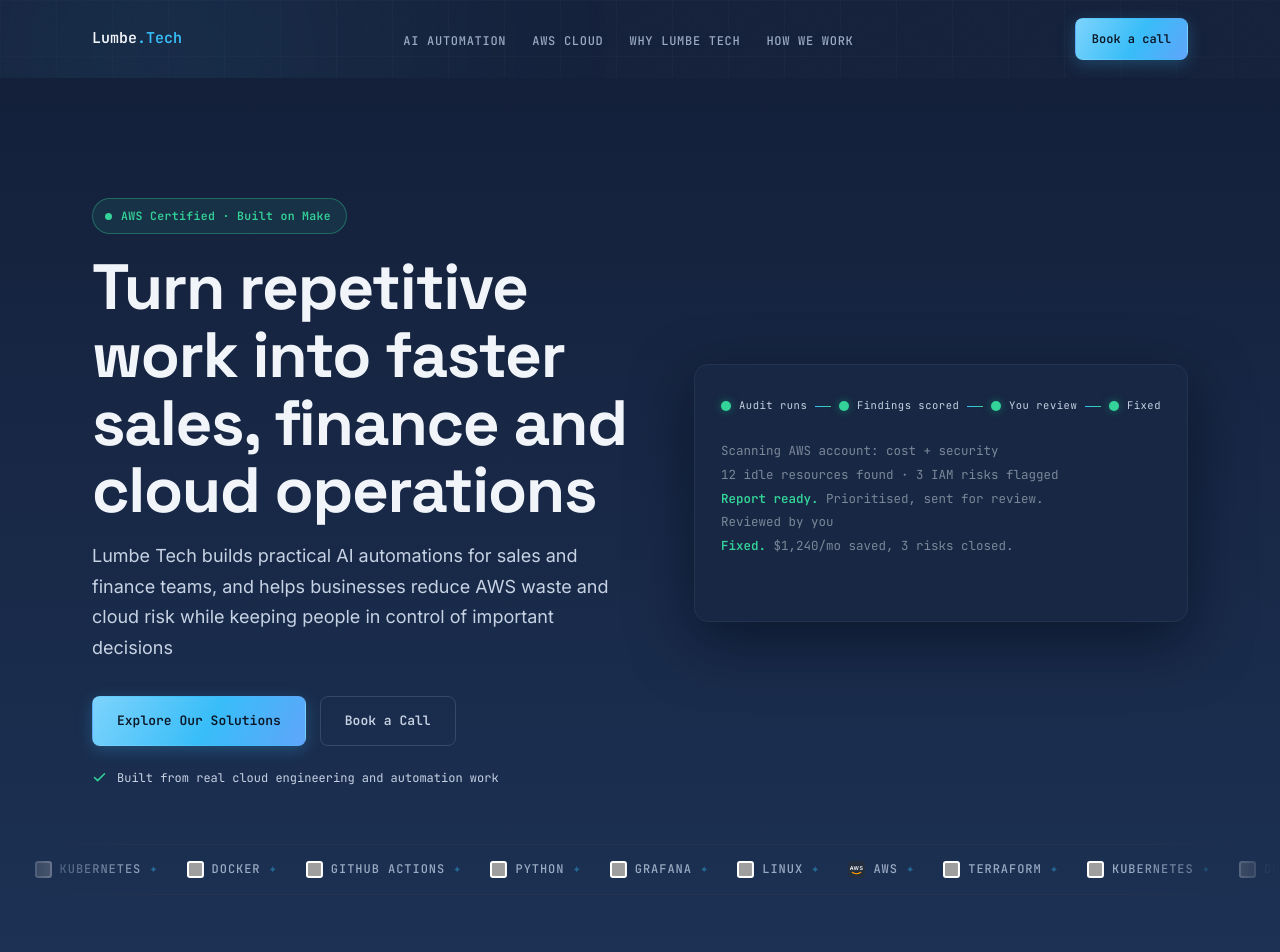
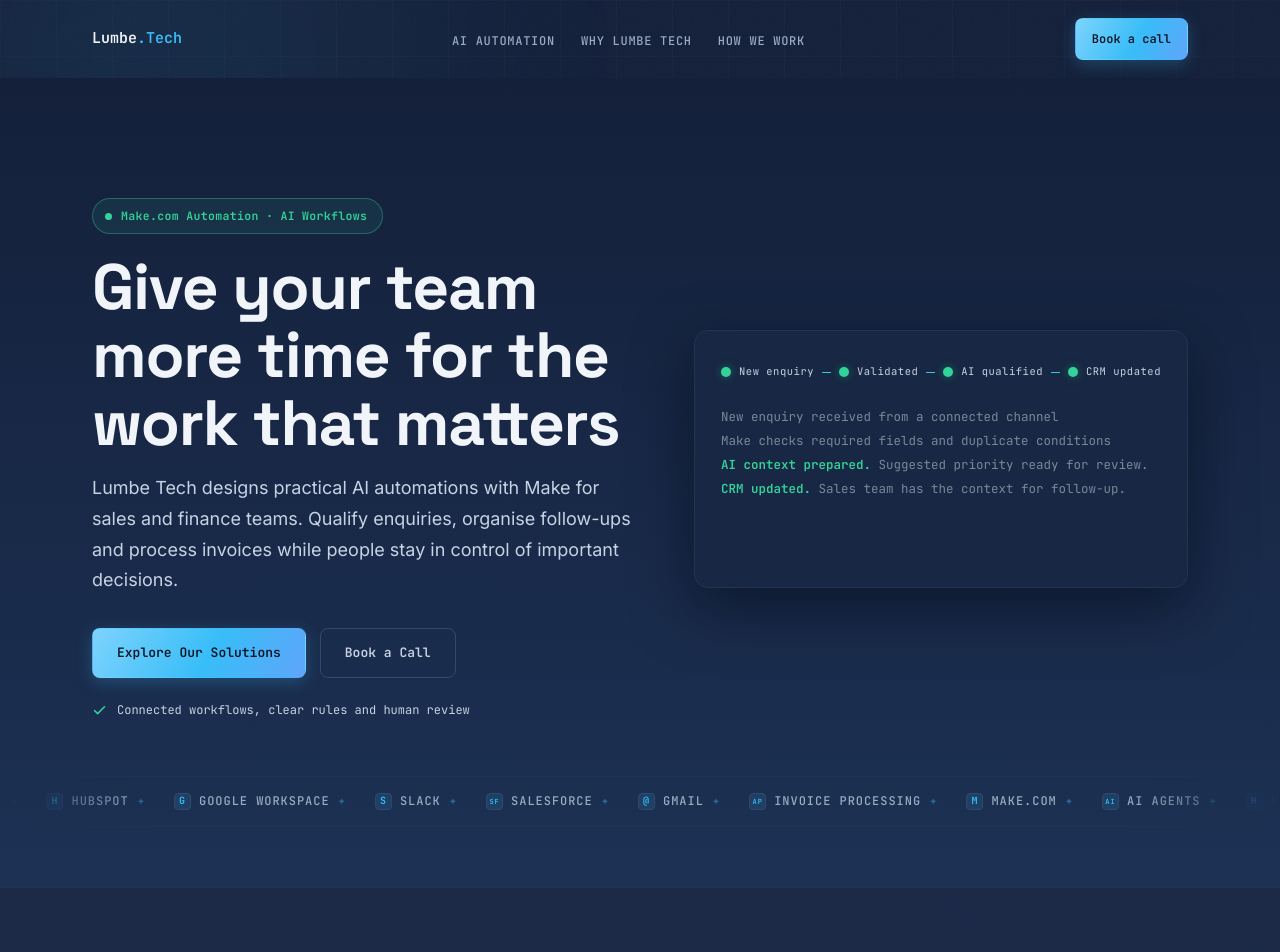
Before and after one commit to Lumbenlengo/lumbe-tech-site, a Next.js app: page / in a window 1280 px wide. Shown: the top 952 px of the page. Built offline with nearby package versions, Linux system fonts and the light colour scheme; grey boxes are pictures that could not be loaded.

Commit message:
Apply AI-only website content and metadata

```diff
--- a/src/app/layout.tsx
+++ b/src/app/layout.tsx
@@ -4,20 +4,19 @@ import ScrollReveal from "@/components/ScrollReveal";
 import PageEffects from "@/components/PageEffects";
 
 export const metadata: Metadata = {
-  title: "Lumbe Tech | AWS Cloud Engineering & AI Automation for B2B",
-  description:
-    "Lumbe Tech reviews AWS cost and security, and builds the AI systems that qualify leads and process invoices. Human-controlled, fixed-scope, built for your stack.",
+  title: "Lumbe Tech | AI Automation with Make for B2B",
+  description: "Lumbe Tech builds practical Make.com automations and AI-assisted workflows for sales and finance teams. Qualify leads, process invoices and keep people in control of important decisions.",
   metadataBase: new URL("https://lumbetech.com"),
   openGraph: {
-    title: "Lumbe Tech | AWS Cloud Engineering & AI Automation for B2B",
-    description: "AWS cost and security reviews, and AI systems for leads and invoices. Human-controlled. Built for your stack.",
+    title: "Lumbe Tech | AI Automation with Make for B2B",
+    description: "Practical Make.com automations for lead qualification and invoice processing. Human-controlled, built around the way your team works.",
     type: "website",
     url: "https://lumbetech.com/",
   },
   twitter: {
     card: "summary_large_image",
-    title: "Lumbe Tech | AWS Cloud Engineering & AI Automation for B2B",
-    description: "AWS cost and security reviews, and AI systems for leads and invoices.",
+    title: "Lumbe Tech | AI Automation with Make for B2B",
+    description: "Make.com automations for sales and finance teams, with people in control of important decisions.",
   },
 };
 
--- a/src/app/page.tsx
+++ b/src/app/page.tsx
@@ -1,6 +1,5 @@
 import Nav from "@/components/Nav";
 import Hero from "@/components/Hero";
-import AWSCloud from "@/components/AWSCloud";
 import AIAutomation from "@/components/AIAutomation";
 import WhyLumbeTech from "@/components/WhyLumbeTech";
 import HowWeWork from "@/components/HowWeWork";
@@ -14,7 +13,6 @@ export default function Home() {
       <main>
         <Hero />
         <AIAutomation />
-        <AWSCloud />
         <WhyLumbeTech />
         <HowWeWork />
         <Founder />
@@ -23,7 +21,7 @@ export default function Home() {
       <footer className="footer">
         <div className="container footer-inner">
           <span className="footer-text">© 2026 Lumbe Tech</span>
-          <span className="footer-text">contact@patriciolumbe.com</span>
+          <span className="footer-text">contact@lumbetech.com</span>
         </div>
       </footer>
     </>
--- a/src/components/FinalCTA.tsx
+++ b/src/components/FinalCTA.tsx
@@ -4,9 +4,9 @@ export default function FinalCTA() {
       <div className="container">
         <div className="cta-band reveal">
           <p className="eyebrow" style={{ justifyContent: "center", display: "flex" }}>Get Started</p>
-          <h2 className="h2">Start with the business process you want to improve</h2>
+          <h2 className="h2">Start with one process your team would like to simplify</h2>
           <p className="lede" style={{ margin: "16px auto 0", textAlign: "center" }}>
-            Tell us where repetitive work, AWS cost or cloud risk is slowing your team down and we will help you define a practical next step
+            Tell us where manual lead handling, invoice processing or repetitive administration is taking time away from your team. We will help you define a practical first step.
           </p>
           <div className="hero-actions" style={{ justifyContent: "center", marginTop: 30 }}>
             <a href="mailto:contact@lumbetech.com?subject=Lumbe%20Tech%20Discovery%20Call" className="btn btn-primary">Book a Call</a>
--- a/src/components/Founder.tsx
+++ b/src/components/Founder.tsx
@@ -1,13 +1,10 @@
 const CREDENTIALS = [
-  "AWS Certified Solutions Architect Associate",
-  "AWS Certified Cloud Practitioner",
   "Make AI Agent Builder",
   "Make AI Automation Explorer",
   "Make Advanced",
   "Make Intermediate",
   "Make Basics",
 ];
-
 export default function Founder() {
   return (
     <section className="section founder-section" id="founder">
@@ -20,13 +17,13 @@ export default function Founder() {
           <div className="founder-content">
             <p className="eyebrow">Founder</p>
             <p className="founder-name">Patricio Lumbe</p>
-            <p className="founder-role">Founder &amp; Cloud Automation Engineer</p>
+            <p className="founder-role">Founder &amp; AI Automation Engineer</p>
             <p className="founder-copy">
-              Patricio builds AWS cloud systems and business automations designed to solve practical operational problems. At Lumbe Tech, he stays close to the technical work from discovery through implementation.
+              Patricio designs Make.com workflows and practical AI automations for sales and finance teams. He stays close to the work from the first process discussion through implementation, testing and handover, so the solution fits the way the business operates.
             </p>
             <p className="founder-education">Mathematics &amp; Computer Science<br /><span>Université Toulouse - Jean Jaurès</span></p>
             <ul className="chips founder-credentials">
-              {CREDENTIALS.map((c) => <li className="chip" key={c}>{c}</li>)}
+              {CREDENTIALS.map((credential) => <li className="chip" key={credential}>{credential}</li>)}
             </ul>
             <div className="product-actions founder-actions">
               <a href="/ai-lead-qualification/en" className="btn btn-ghost">View Solutions</a>
--- a/src/components/Hero.tsx
+++ b/src/components/Hero.tsx
@@ -1,70 +1,43 @@
 import HeroPipeline from "./HeroPipeline";
 
-type TickerItem = { label: string; isAws?: true; brand?: string };
+type TickerItem = { label: string; mark: string };
 
 const TICKER_ITEMS: TickerItem[] = [
-  { label: "AWS", isAws: true },
-  { label: "Terraform", brand: "https://cdn.simpleicons.org/terraform/844FBA" },
-  { label: "Kubernetes", brand: "https://cdn.simpleicons.org/kubernetes/326CE5" },
-  { label: "Docker", brand: "https://cdn.simpleicons.org/docker/2496ED" },
-  { label: "GitHub Actions", brand: "https://cdn.simpleicons.org/githubactions/2088FF" },
-  { label: "Python", brand: "https://cdn.simpleicons.org/python/3776AB" },
-  { label: "Grafana", brand: "https://cdn.simpleicons.org/grafana/F46800" },
-  { label: "Linux", brand: "https://cdn.simpleicons.org/linux/FCC624" },
+  { label: "Make.com", mark: "M" }, { label: "AI Agents", mark: "AI" },
+  { label: "HubSpot", mark: "H" }, { label: "Google Workspace", mark: "G" },
+  { label: "Slack", mark: "S" }, { label: "Salesforce", mark: "SF" },
+  { label: "Gmail", mark: "@" }, { label: "Invoice Processing", mark: "AP" },
 ];
-
-function AwsBadge() {
-  return (
-    <svg className="ticker-icon" viewBox="0 0 40 40" xmlns="http://www.w3.org/2000/svg">
-      <rect width="40" height="40" rx="4" fill="#232F3E" />
-      <text x="20" y="21" textAnchor="middle" fontFamily="Inter, Arial, sans-serif" fontSize="12.5" fontWeight="700" fill="#FFF">aws</text>
-      <path d="M10 26.5c6 4.4 14 4.4 20 0" stroke="#FF9900" strokeWidth="2.4" fill="none" strokeLinecap="round" />
-    </svg>
-  );
-}
 
 export default function Hero() {
   return (
     <section id="top" className="hero">
       <div className="container hero-grid">
         <div className="reveal is-visible">
-          <p className="hero-badge">
-            <span className="pulse-dot" aria-hidden="true" />
-            AWS Certified &middot; Built on Make
-          </p>
-          <h1 className="h1">
-            Turn repetitive work into faster sales, finance and cloud operations
-          </h1>
-          <p className="lede">
-            Lumbe Tech builds practical AI automations for sales and finance teams, and helps businesses reduce AWS waste and cloud risk while keeping people in control of important decisions
-          </p>
+          <p className="hero-badge"><span className="pulse-dot" aria-hidden="true" />Make.com Automation · AI Workflows</p>
+          <h1 className="h1">Give your team more time for the work that matters</h1>
+          <p className="lede">Lumbe Tech designs practical AI automations with Make for sales and finance teams. Qualify enquiries, organise follow-ups and process invoices while people stay in control of important decisions.</p>
           <div className="hero-actions">
             <a href="#ai-automation" className="btn btn-primary">Explore Our Solutions</a>
             <a href="mailto:contact@lumbetech.com?subject=Lumbe%20Tech%20Discovery%20Call" className="btn btn-ghost">Book a Call</a>
           </div>
           <p className="trust-strip">
             <svg width="15" height="15" viewBox="0 0 24 24" fill="none" stroke="currentColor" strokeWidth={2.4} strokeLinecap="round" strokeLinejoin="round"><path d="M20 6L9 17l-5-5" /></svg>
-            Built from real cloud engineering and automation work
+            Connected workflows, clear rules and human review
           </p>
         </div>
-
-        <div className="reveal is-visible" style={{ transitionDelay: "80ms" }}>
-          <HeroPipeline />
-        </div>
+        <div className="reveal is-visible" style={{ transitionDelay: "80ms" }}><HeroPipeline /></div>
       </div>
-
       <div className="ticker" aria-hidden="true">
         <div className="ticker-track">
           {[...TICKER_ITEMS, ...TICKER_ITEMS].map((item, i) => (
-            <span className="ticker-item" key={`${item.label}-${i}`}>
-              {item.isAws ? (
-                <AwsBadge />
-              ) : (
-                // eslint-disable-next-line @next/next/no-img-element
-                <img className="ticker-icon" src={item.brand} alt="" loading="lazy" />
-              )}
-              {item.label}
-              <span className="ticker-sep">&#10022;</span>
+            <span className="ticker-item" key={item.label + "-" + i}>
+              <span className="ticker-icon" style={{
+                display: "inline-grid", placeItems: "center", background: "rgba(56,189,248,.12)",
+                color: "var(--accent)", border: "1px solid var(--border-strong)",
+                fontSize: item.mark.length > 1 ? 7 : 10, fontFamily: "var(--mono)", fontWeight: 700, lineHeight: 1
+              }}>{item.mark}</span>
+              {item.label}<span className="ticker-sep">&#10022;</span>
             </span>
           ))}
         </div>
--- a/src/components/HeroPipeline.tsx
+++ b/src/components/HeroPipeline.tsx
@@ -1,14 +1,12 @@
 "use client";
 import { Fragment, useEffect, useRef, useState } from "react";
 
-const STAGES = ["Audit runs", "Findings scored", "You review", "Fixed"] as const;
-
+const STAGES = ["New enquiry", "Validated", "AI qualified", "CRM updated"] as const;
 const LOG_LINES = [
-  { html: '<span class="out">Scanning AWS account: cost + security</span>' },
-  { html: '<span class="out">12 idle resources found · 3 IAM risks flagged</span>' },
-  { html: '<span class="ok">Report ready.</span> <span class="out">Prioritised, sent for review.</span>' },
-  { html: '<span class="out">Reviewed by you</span>' },
-  { html: '<span class="ok">Fixed.</span> <span class="out">$1,240/mo saved, 3 risks closed.</span>' },
+  { html: '<span class="out">New enquiry received from a connected channel</span>' },
+  { html: '<span class="out">Make checks required fields and duplicate conditions</span>' },
+  { html: '<span class="ok">AI context prepared.</span> <span class="out">Suggested priority ready for review.</span>' },
+  { html: '<span class="ok">CRM updated.</span> <span class="out">Sales team has the context for follow-up.</span>' },
 ];
 
 export default function HeroPipeline() {
@@ -20,56 +18,47 @@ export default function HeroPipeline() {
     const prefersReducedMotion = window.matchMedia("(prefers-reduced-motion: reduce)").matches;
     const log = logRef.current;
     if (!log) return;
-
     const finish = () => {
       setStageState({ 0: "is-done", 1: "is-done", 2: "is-done", 3: "is-done" });
       setLineDone({ 0: true, 1: true, 2: true });
     };
-
     if (prefersReducedMotion) {
-      log.innerHTML = LOG_LINES.map((l) => l.html).join("\n");
+      log.innerHTML = LOG_LINES.map((line) => line.html).join("\n");
       finish();
       return;
     }
-
     const timers: ReturnType<typeof setTimeout>[] = [];
     let cancelled = false;
-
     const run = () => {
       if (cancelled) return;
       log.innerHTML = "";
       setStageState({});
       setLineDone({});
-      setStageState((s) => ({ ...s, 0: "is-active" }));
+      setStageState((state) => ({ ...state, 0: "is-active" }));
       timers.push(setTimeout(() => { log.innerHTML += LOG_LINES[0].html + "\n"; }, 300));
-      timers.push(setTimeout(() => setStageState((s) => ({ ...s, 0: "is-done", 1: "is-active" })), 900));
+      timers.push(setTimeout(() => setStageState((state) => ({ ...state, 0: "is-done", 1: "is-active" })), 900));
       timers.push(setTimeout(() => { log.innerHTML += LOG_LINES[1].html + "\n"; }, 1100));
       timers.push(setTimeout(() => { log.innerHTML += LOG_LINES[2].html + "\n"; }, 1900));
-      timers.push(setTimeout(() => setStageState((s) => ({ ...s, 1: "is-done" })), 2000));
-      timers.push(setTimeout(() => setLineDone((l) => ({ ...l, 0: true })), 2000));
-      timers.push(setTimeout(() => setStageState((s) => ({ ...s, 2: "is-active" })), 2400));
+      timers.push(setTimeout(() => { setStageState((state) => ({ ...state, 1: "is-done" })); setLineDone((line) => ({ ...line, 0: true })); }, 2000));
+      timers.push(setTimeout(() => setStageState((state) => ({ ...state, 2: "is-active" })), 2400));
       timers.push(setTimeout(() => { log.innerHTML += LOG_LINES[3].html + "\n"; }, 3400));
-      timers.push(setTimeout(() => setStageState((s) => ({ ...s, 2: "is-done", 3: "is-active" })), 3700));
-      timers.push(setTimeout(() => setLineDone((l) => ({ ...l, 1: true })), 3700));
-      timers.push(setTimeout(() => { log.innerHTML += LOG_LINES[4].html + "\n"; }, 4000));
-      timers.push(setTimeout(() => { setStageState((s) => ({ ...s, 3: "is-done" })); setLineDone((l) => ({ ...l, 2: true })); }, 4300));
+      timers.push(setTimeout(() => { setStageState((state) => ({ ...state, 2: "is-done", 3: "is-active" })); setLineDone((line) => ({ ...line, 1: true })); }, 3700));
+      timers.push(setTimeout(() => { setStageState((state) => ({ ...state, 3: "is-done" })); setLineDone((line) => ({ ...line, 2: true })); }, 4300));
       timers.push(setTimeout(run, 9000));
     };
-
     timers.push(setTimeout(run, 400));
     return () => { cancelled = true; timers.forEach(clearTimeout); };
   }, []);
 
   return (
-    <div className="pipeline-visual" role="img" aria-label="Workflow: AWS account is audited for cost and security, findings are scored, you review them, then they are fixed.">
+    <div className="pipeline-visual" role="img" aria-label="Example Make.com workflow: a new enquiry is validated, AI prepares qualification context, and the CRM is updated for human follow-up.">
       <div className="pipeline">
         {STAGES.map((name, i) => (
           <Fragment key={name}>
-            <div className={`pipeline-stage${stageState[i] ? " " + stageState[i] : ""}`}>
-              <span className="pipeline-dot" />
-              <span className="pipeline-name">{name}</span>
+            <div className={"pipeline-stage" + (stageState[i] ? " " + stageState[i] : "")}>
+              <span className="pipeline-dot" /><span className="pipeline-name">{name}</span>
             </div>
-            {i < STAGES.length - 1 && <span className={`pipeline-line${lineDone[i] ? " is-done" : ""}`} />}
+            {i < STAGES.length - 1 && <span className={"pipeline-line" + (lineDone[i] ? " is-done" : "")} />}
           </Fragment>
         ))}
       </div>
--- a/src/components/Nav.tsx
+++ b/src/components/Nav.tsx
@@ -11,13 +11,12 @@ export default function Nav() {
     return () => window.removeEventListener("scroll", onScroll);
   }, []);
   return (
-    <header className={`nav${isScrolled ? " is-scrolled" : ""}${isOpen ? " is-open" : ""}`}>
+    <header className={"nav" + (isScrolled ? " is-scrolled" : "") + (isOpen ? " is-open" : "")}>
       <div className="nav-inner">
         <a href="#top" className="logo">Lumbe<span>.Tech</span></a>
         <nav className="nav-menu" aria-label="Main">
           <ul className="nav-links">
             <li><a href="#ai-automation" onClick={() => setIsOpen(false)}>AI Automation</a></li>
-            <li><a href="#aws-cloud" onClick={() => setIsOpen(false)}>AWS Cloud</a></li>
             <li><a href="#why" onClick={() => setIsOpen(false)}>Why Lumbe Tech</a></li>
             <li><a href="#how" onClick={() => setIsOpen(false)}>How We Work</a></li>
           </ul>
--- a/src/components/WhyLumbeTech.tsx
+++ b/src/components/WhyLumbeTech.tsx
@@ -1,14 +1,13 @@
 const PRINCIPLES = [
-  { name: "Business First", desc: "We start with the business problem. The solution must save time, reduce cost, reduce risk or improve how your team works." },
-  { name: "Human-Controlled Automation", desc: "Automation handles the repetitive work. High-risk decisions, anything customer-facing or money-related, stay reviewable by a person." },
-  { name: "Cloud-Native Engineering", desc: "Secure, observable and maintainable infrastructure designed for real production environments." },
-  { name: "Built for Your Stack", desc: "We work with the tools your company already uses whenever that is the right technical choice." },
+  { name: "Business First", desc: "We start with the business problem. Each workflow should save time, improve consistency or help your team respond with better context." },
+  { name: "Human-Controlled Automation", desc: "Automation handles repetitive processing. Customer-facing messages, approvals and money-related decisions remain reviewable by a person." },
+  { name: "Built with Make", desc: "We design connected Make scenarios with clear triggers, validation, error handling and handovers your team can understand." },
+  { name: "Built for Your Stack", desc: "We connect the tools your company already uses whenever they fit the process and the technical requirements." },
 ];
-
 const INTEGRATIONS = [
-  ["Gmail", "✉"], ["Google Workspace", "G"], ["Microsoft 365", "365"], ["Outlook", "O"],
-  ["Slack", "S"], ["HubSpot", "H"], ["Salesforce", "SF"], ["Google Drive", "D"],
-  ["AWS", "AWS"], ["IMAP-compatible email", "@"],
+  ["Make.com", "M"], ["Gmail", "✉"], ["Google Workspace", "G"], ["Microsoft 365", "365"],
+  ["Outlook", "O"], ["Slack", "S"], ["HubSpot", "H"], ["Salesforce", "SF"],
+  ["Google Drive", "D"], ["IMAP-compatible email", "@"],
 ];
 
 export default function WhyLumbeTech() {
@@ -17,23 +16,21 @@ export default function WhyLumbeTech() {
       <div className="container">
         <div className="section-head reveal">
           <p className="eyebrow">Why Lumbe Tech</p>
-          <h2 className="h2">Practical systems built around your business</h2>
+          <h2 className="h2">Useful automation, designed around the way your team works</h2>
         </div>
         <div className="principle-grid">
-          {PRINCIPLES.map((p) => (
-            <div className="principle-card glass reveal" key={p.name}>
-              <h3>{p.name}</h3>
-              <p>{p.desc}</p>
+          {PRINCIPLES.map((principle) => (
+            <div className="principle-card glass reveal" key={principle.name}>
+              <h3>{principle.name}</h3><p>{principle.desc}</p>
             </div>
           ))}
         </div>
         <div className="reveal integrations-showcase">
-          <p className="eyebrow integration-heading">Works with tools like</p>
+          <p className="eyebrow integration-heading">Connects with tools like</p>
           <ul className="integration-grid">
             {INTEGRATIONS.map(([name, mark]) => (
               <li className="integration-brand" key={name}>
-                <span className="integration-mark" aria-hidden="true">{mark}</span>
-                <span>{name}</span>
+                <span className="integration-mark" aria-hidden="true">{mark}</span><span>{name}</span>
               </li>
             ))}
           </ul>
```
Also changed, not shown: src/components/AutomationProductPage.tsx (+45 -130 lines), src/components/HowWeWork.tsx (+9 -11 lines), 1 other file (tests, documents, lock files or other folders).
